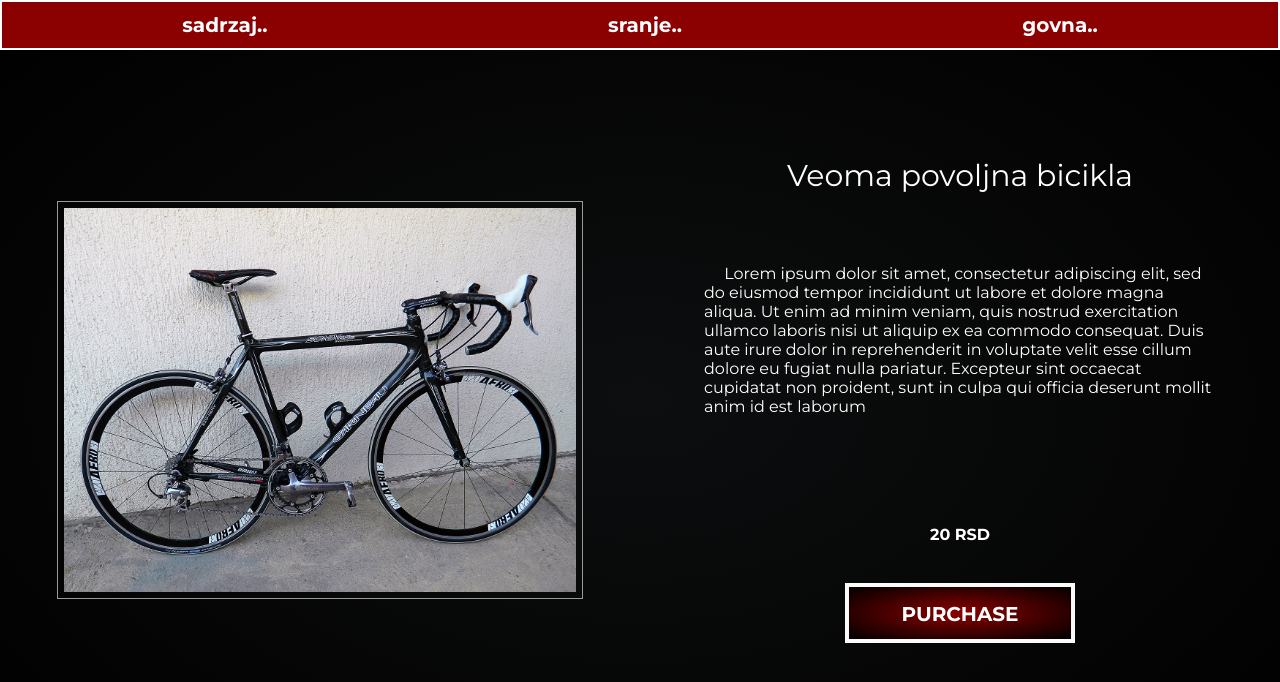
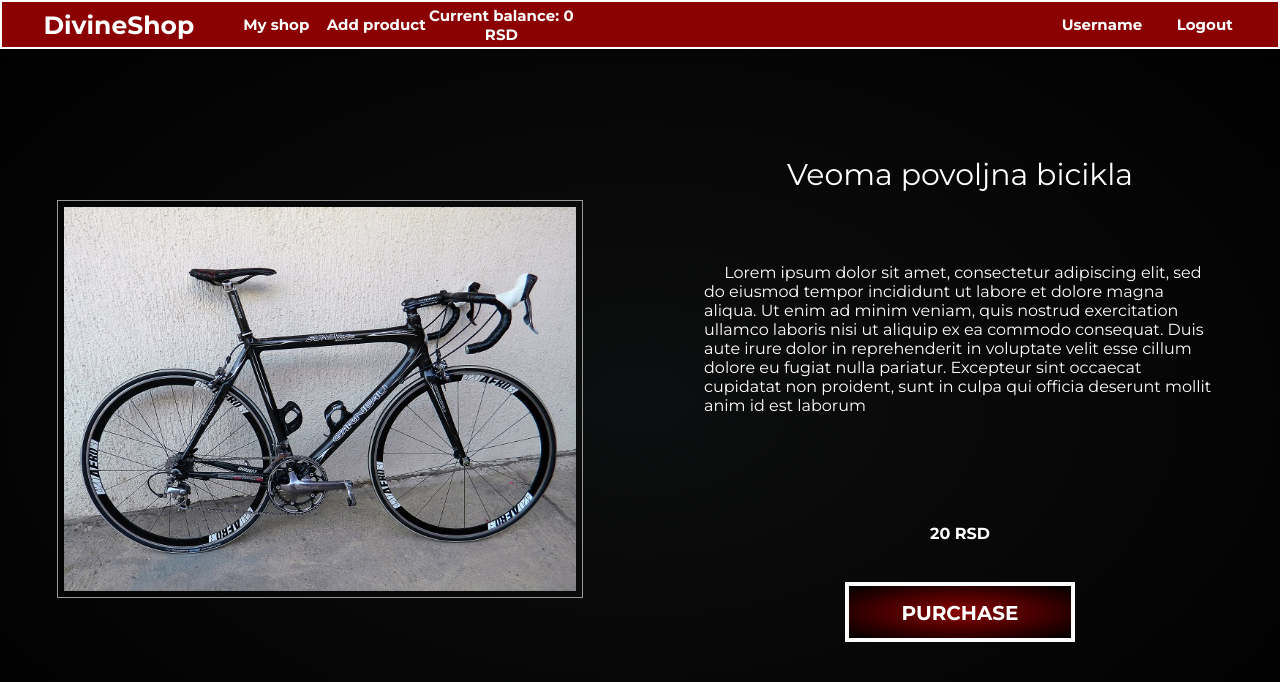
Before and after one commit to digitalprophets/dp-test, a Vue app in the folder client/: page /product in a window 1280 px wide. Shown: the top 682 px of the page. Built offline with nearby package versions, Linux system fonts and the light colour scheme; a web font is replaced by a local one.

Commit message:
linked products page with single product page until one gives me more power to implement better logic

```diff
--- a/client/src/components/Product.vue
+++ b/client/src/components/Product.vue
@@ -1,17 +1,6 @@
 <template>
 	<div class="product page">
-        <!-- TODO ANDRIJA da ne zaboravim da napravim header a i mozda jos nesto kao zasebnu komponentu -->
-        <header>
-			<div class="sadrzaj">
-				sadrzaj..
-			</div>
-			<div class="sadrzaj">
-				sranje..
-			</div>
-			<div class="sadrzaj">
-				govna..
-			</div>
-		</header>
+		<Header />
 
 		<div id="container">
 			<div id="image_containter">
@@ -38,7 +27,13 @@
 </template>
 
 <script>
-export default {}
+import Header from './Header.vue'
+
+export default {
+	components: {
+			Header
+		}
+	}
 </script>
 
 <style scoped>
@@ -47,63 +42,9 @@ export default {}
 	height: 100%;
 	width: 100%;
 	margin: 0;
-    display: grid;
-    grid-template-rows: 50px auto;
-    grid-template-areas:
-		"header"
-    	"container";
 	color: white;
 }
 
-header {
-    background-color:darkred;
-    padding:10px;
-	border: 2px solid white;
-	font-size: 2rem;
-	display: grid;
-	grid-template-columns: repeat(3, auto);
-}
-
-.sadrzaj {
-	font-weight: bold;
-	-webkit-animation: tracking-in-contract 0.8s cubic-bezier(0.215, 0.610, 0.355, 1.000) both;
-	        animation: tracking-in-contract 0.8s cubic-bezier(0.215, 0.610, 0.355, 1.000) both;
-			animation-delay: 1s;
-
-	align-self: center;
-	justify-self: center;
-}
-
-.sadrzaj:hover {
-	cursor: pointer;
-}
-
-@-webkit-keyframes tracking-in-contract {
-  0% {
-    letter-spacing: 1em;
-    opacity: 0;
-  }
-  40% {
-    opacity: 0.6;
-  }
-  100% {
-    letter-spacing: normal;
-    opacity: 1;
-  }
-}
-@keyframes tracking-in-contract {
-  0% {
-    letter-spacing: 1em;
-    opacity: 0;
-  }
-  40% {
-    opacity: 0.6;
-  }
-  100% {
-    letter-spacing: normal;
-    opacity: 1;
-  }
-}
 
 #container {
     margin-top: 100px;
--- a/client/src/components/Products.vue
+++ b/client/src/components/Products.vue
@@ -15,7 +15,7 @@
 				<div v-for="n in 5" v-bind:key="n" class="product">
 					<img src="../slike/proba.jpg">
 					<div class="button_container">
-						<button>KUPI ME ZA DVE-TRI LAZI</button>
+						<button v-on:click="goToProduct">KUPI ME ZA DVE-TRI LAZI</button>
 					</div>
 				</div>
 			</div>
@@ -75,6 +75,11 @@ import Header from './Header.vue'
 			// TODO ANDRIJA ovde uhvati proizvode sa backenda
 			// this.products = (await ProductService.getAllProducts()).data
 			// console.log('products', this.products)
+		},
+		methods: {
+			goToProduct() {
+				this.$router.push({ name: 'product' })
+			}
 		}
 	}
 
```
